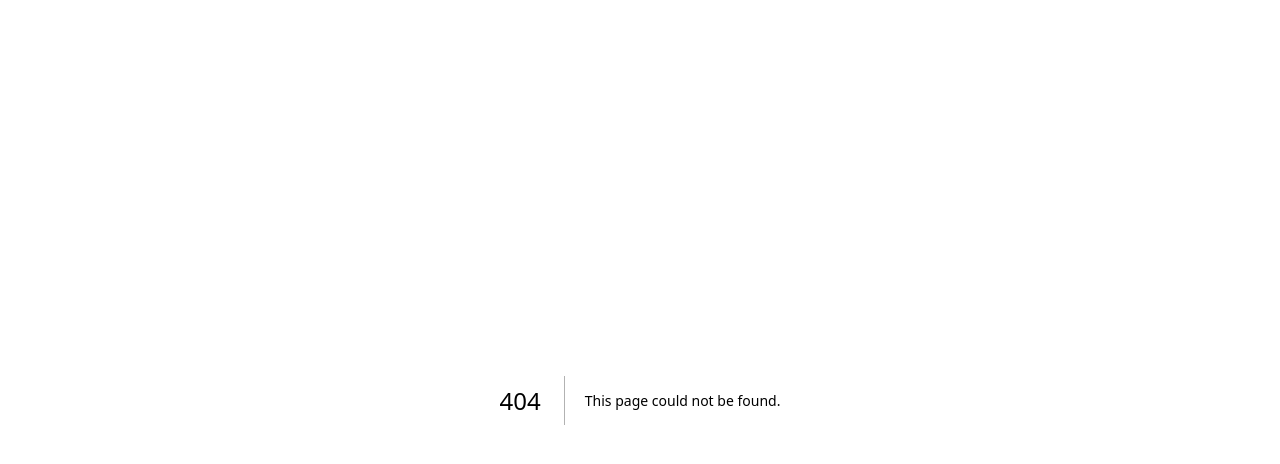
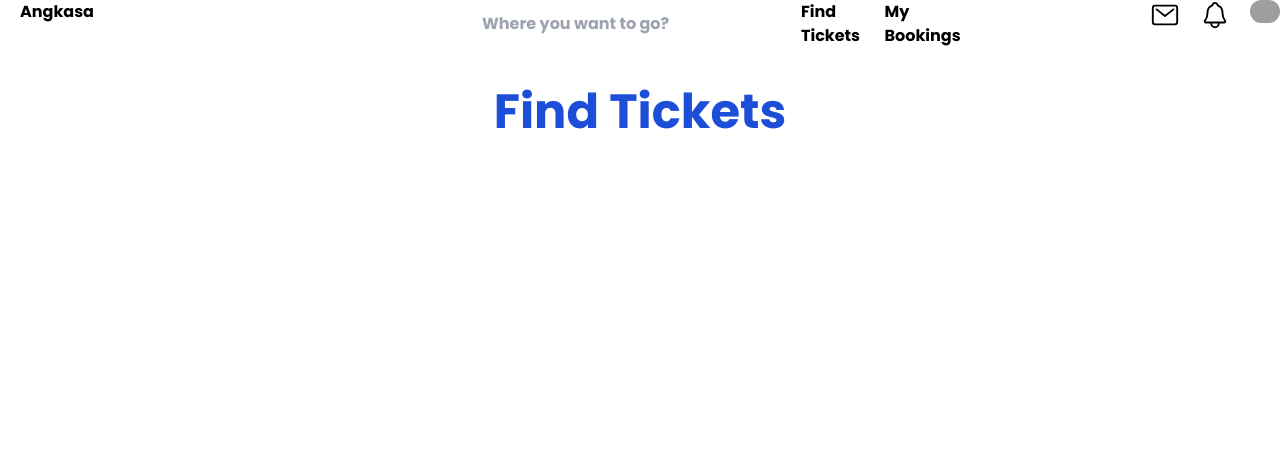
Before and after one commit to maulanazn/angkasatravel, a Next.js app: page /tickets/findticket in a window 1280 px wide. Before the commit this address had no page. Shown: the top 464 px of the page. Built offline with nearby package versions, Linux system fonts and the light colour scheme; grey boxes are pictures that could not be loaded.

Commit message:
tickets page, navigation bar

```diff
--- a/app/page.tsx
+++ b/app/page.tsx
@@ -7,6 +7,7 @@ export default function Home() {
       <h1>Angkasa Travel</h1>
 
       <Link href="/auth/register">Sign Up</Link>
+      <Link href="/tickets/findticket">Find Tickets</Link>
     </main>
   )
 }
--- /dev/null
+++ b/app/tickets/findticket/page.tsx
@@ -0,0 +1,7 @@
+export default function FindTickets() {
+    return (
+        <main className="m-0 p-0">
+            <h1 className="text-5xl text-blue-700 text-center lg:mt-10">Find Tickets</h1>
+        </main>
+    )
+}
--- /dev/null
+++ b/app/tickets/layout.tsx
@@ -0,0 +1,41 @@
+import Image from "next/image";
+import Link from "next/link";
+import React from "react";
+import {IoMailOutline} from 'react-icons/io5';
+import {IoNotificationsOutline} from 'react-icons/io5';
+
+export default function TicketLayout({children}: {
+    children: React.ReactNode
+}) {
+    return (
+        <html>
+            <body>
+                <nav className='flex flex-row container lg:gap-1'>
+                    <h1 className="lg:ml-5">Angkasa</h1>
+                    <input type="search" className="lg:ml-96" placeholder="Where you want to go?"/>
+                    <Link href="/tickets/findticket">
+                        Find Tickets
+                    </Link>
+                    <Link href="#">
+                        My Bookings
+                    </Link>
+
+                    <div className="flex flex-row lg:ml-44 lg:gap-5">
+                        <Link href="#">
+                            <IoMailOutline size={30}/>
+                        </Link>
+                        <Link href="#">
+                            <IoNotificationsOutline size={30}/>
+                        </Link>
+                        <Link href="#">
+                            <Image className='rounded-xl' src="https://avatars.githubusercontent.com/u/70041921?v=4" alt="your profile" width="60" height="60" />
+                        </Link>
+                    </div>
+                </nav>
+                <div>
+                    {children}
+                </div>
+            </body>
+        </html>
+    )
+}
--- a/next.config.js
+++ b/next.config.js
@@ -1,4 +1,14 @@
 /** @type {import('next').NextConfig} */
-const nextConfig = {}
+const nextConfig = {
+    images: {
+        remotePatterns: [
+            {
+                protocol: 'https',
+                hostname: '*',
+                port: ''
+            }
+        ]
+    }
+}
 
 module.exports = nextConfig
--- a/package.json
+++ b/package.json
@@ -18,6 +18,7 @@
     "next": "13.4.19",
     "react": "18.2.0",
     "react-dom": "18.2.0",
+    "react-icons": "^4.11.0",
     "sharp": "^0.32.5",
     "typescript": "5.2.2"
   },
```
Also changed, not shown: 1 other file (tests, documents, lock files or other folders).
